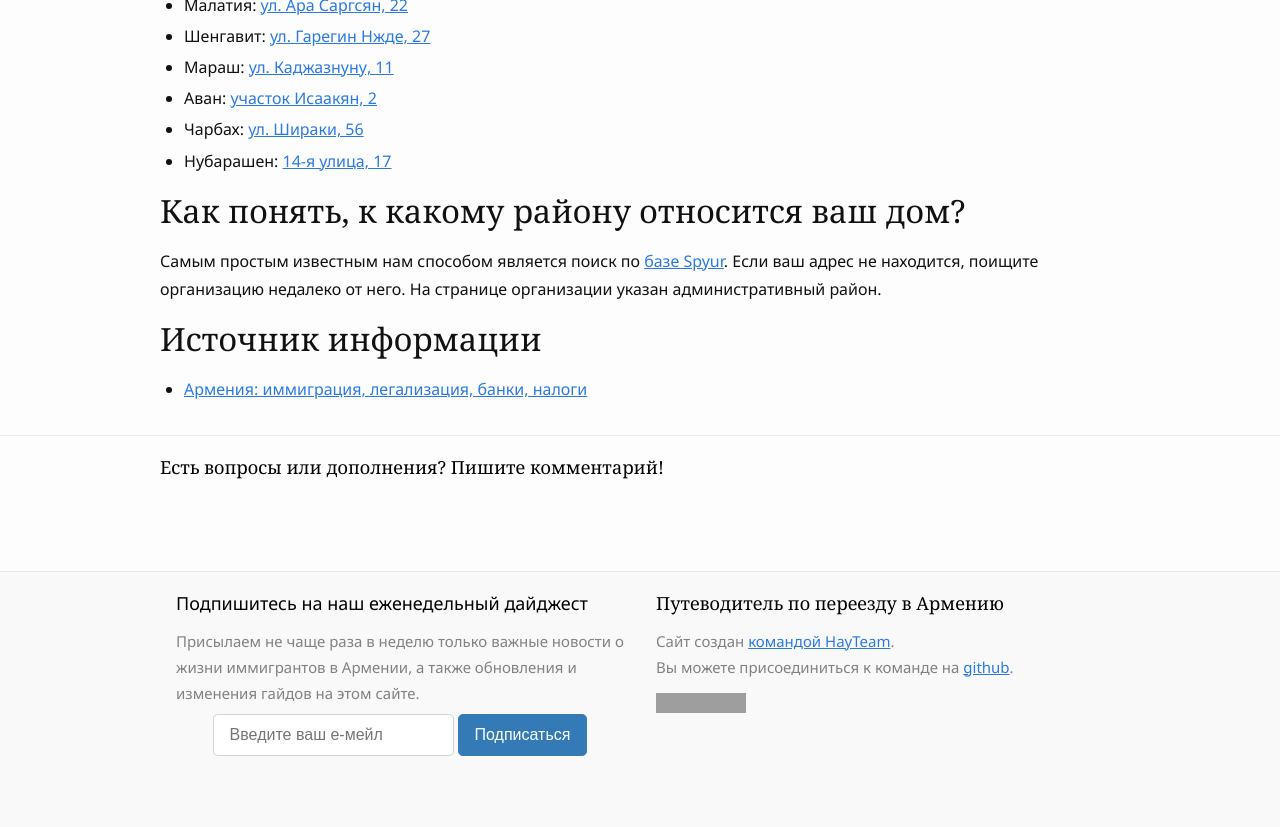
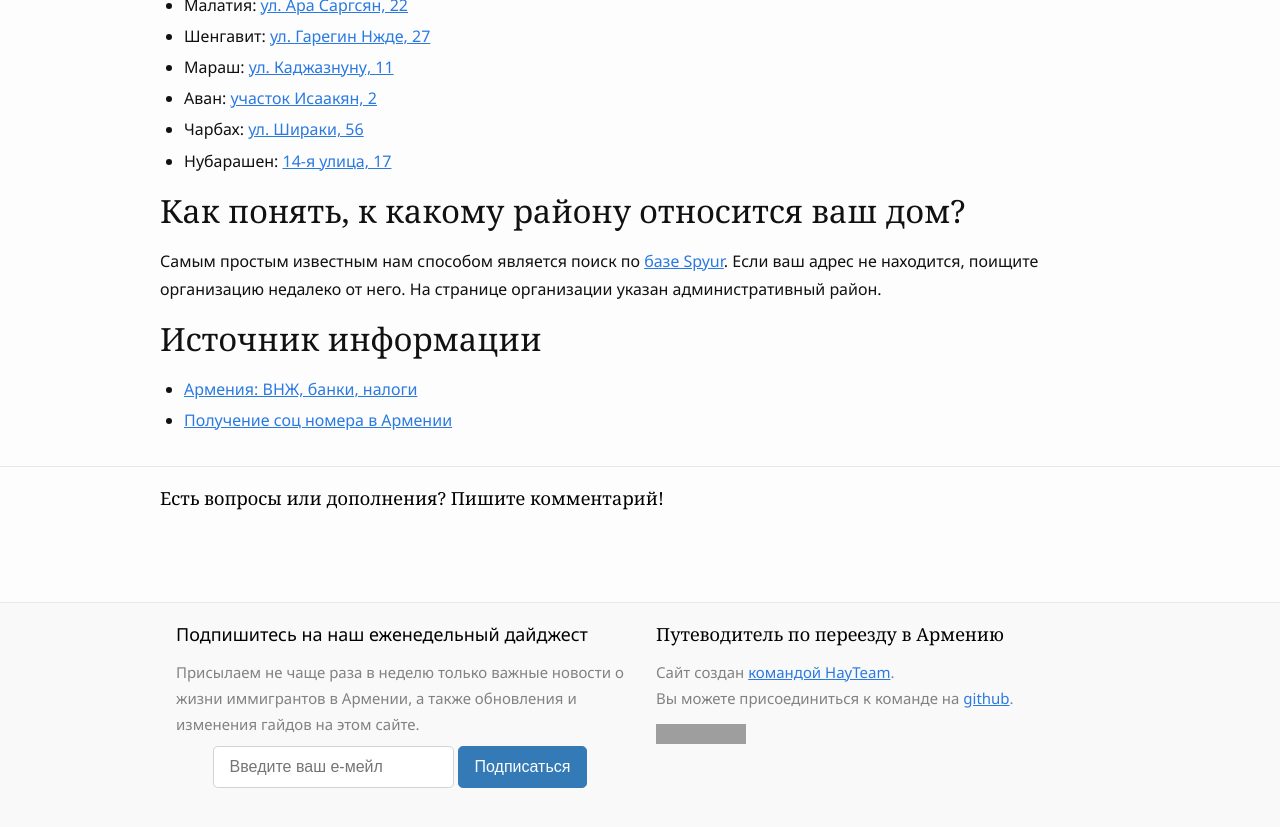
Before and after one commit to haywiki/haywiki.github.io, a Jekyll site: the page built from documents/ovirs.md, in a window 1280 px wide and 900 px high, scrolled down 703 px. Shown: the top 827 px of the window. Built offline with Jekyll 4.4.1, drawn with Linux system fonts in a browser that asks for light colours; nearby versions of some CDN libraries; a script that is not in the unit is left out; grey boxes are pictures that could not be loaded.

Commit message:
доработаны ссылки на канал о внж

```diff
--- a/documents/ovirs.md
+++ b/documents/ovirs.md
@@ -35,4 +35,5 @@ layout: page
 
 ## Источник информации
 
-- [Армения: иммиграция, легализация, банки, налоги](https://t.me/am_banking_and_residency)
+- [Армения: ВНЖ, банки, налоги](https://t.me/am_banking_and_residency)
+- [Получение соц номера в Армении](https://www.notion.so/357310af7dd54f4ab00d77301c5d0c51)
```
Also changed, not shown: documents/social-number.md (+6 -9 lines).
